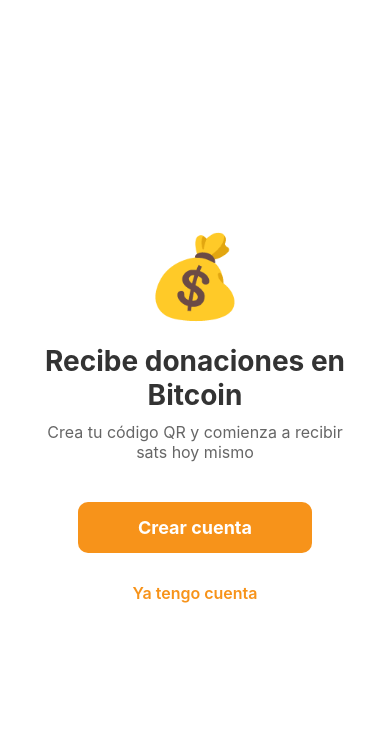
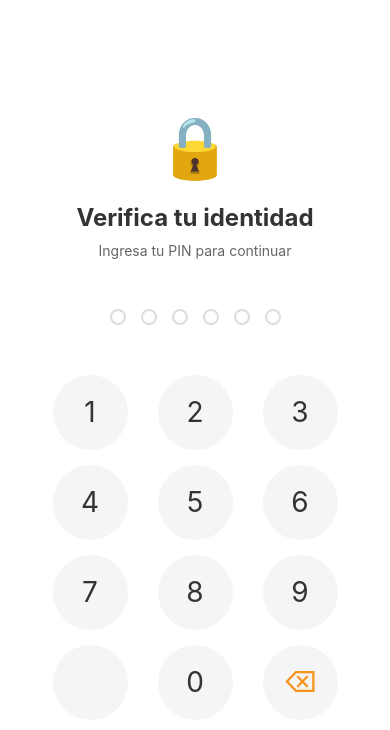
Before and after one commit to arananestor/wallet_nostr, a React Native app in the folder mobile-app/: screen /PinVerification in a window 390 px wide. Shown: the top 730 px of the page. Built offline with nearby package versions, Linux system fonts and the light colour scheme.

Commit message:
feaat:bloqueo automatico con PIN al minimizar la app

```diff
--- a/mobile-app/App.js
+++ b/mobile-app/App.js
@@ -3,6 +3,7 @@
 import { createNativeStackNavigator } from '@react-navigation/native-stack';
 import { DonationProvider } from './src/context/DonationContext';
 import { ToastProvider } from './src/context/ToastContext';
+import { AppLockProvider } from './src/context/AppLockContext';
 import DonationOverlay from './src/components/DonationOverlay';
 
 import WelcomeScreen from './src/screens/WelcomeScreen';
@@ -16,14 +17,13 @@
 import HistoryScreen from './src/screens/HistoryScreen';
 import SetupPinScreen from './src/screens/SetupPinScreen';
 import PinLoginScreen from './src/screens/PinLoginScreen';
+import PinVerificationScreen from './src/screens/PinVerificationScreen';
 
 const Stack = createNativeStackNavigator();
 
-export default function App() {
+function AppNavigator() {
   return (
-    <ToastProvider>
-      <DonationProvider>
-        <NavigationContainer>
+    <AppLockProvider>
       <DonationOverlay />
       <Stack.Navigator screenOptions={{ headerShown: false }}>
         <Stack.Screen name="Welcome" component={WelcomeScreen} />
@@ -37,7 +37,25 @@
         <Stack.Screen name="History" component={HistoryScreen} />
         <Stack.Screen name="SetupPin" component={SetupPinScreen} />
         <Stack.Screen name="PinLogin" component={PinLoginScreen} />
+        <Stack.Screen
+          name="PinVerification"
+          component={PinVerificationScreen}
+          options={{
+            presentation: 'modal',
+            gestureEnabled: false,
+          }}
+        />
       </Stack.Navigator>
+    </AppLockProvider>
+  );
+}
+
+export default function App() {
+  return (
+    <ToastProvider>
+      <DonationProvider>
+        <NavigationContainer>
+          <AppNavigator />
         </NavigationContainer>
       </DonationProvider>
     </ToastProvider>
--- /dev/null
+++ b/mobile-app/src/context/AppLockContext.js
@@ -0,0 +1,65 @@
+import { createContext, useContext, useEffect, useRef } from 'react';
+import { AppState } from 'react-native';
+import { useNavigation } from '@react-navigation/native';
+import { isPinEnabled } from '../utils/storage';
+
+const AppLockContext = createContext();
+
+export function AppLockProvider({ children }) {
+  const appState = useRef(AppState.currentState);
+  const navigation = useNavigation();
+  const lockTimeoutRef = useRef(null);
+
+  useEffect(() => {
+    const subscription = AppState.addEventListener('change', handleAppStateChange);
+
+    return () => {
+      subscription.remove();
+      if (lockTimeoutRef.current) {
+        clearTimeout(lockTimeoutRef.current);
+      }
+    };
+  }, []);
+
+  const handleAppStateChange = async (nextAppState) => {
+    // Si la app va a segundo plano o se bloquea
+    if (appState.current.match(/active/) && nextAppState.match(/inactive|background/)) {
+      console.log('📱 App va a segundo plano');
+
+      // Después de 1 segundo en background, requerir PIN
+      lockTimeoutRef.current = setTimeout(async () => {
+        const pinEnabled = await isPinEnabled();
+        if (pinEnabled) {
+          console.log('🔒 PIN será requerido al volver');
+        }
+      }, 1000);
+    }
+
+    // Si la app vuelve al frente
+    if (appState.current.match(/inactive|background/) && nextAppState === 'active') {
+      console.log('📱 App volvió al frente');
+
+      if (lockTimeoutRef.current) {
+        clearTimeout(lockTimeoutRef.current);
+      }
+
+      const pinEnabled = await isPinEnabled();
+      if (pinEnabled) {
+        console.log('🔒 Pidiendo PIN');
+        navigation.navigate('PinVerification');
+      }
+    }
+
+    appState.current = nextAppState;
+  };
+
+  return (
+    <AppLockContext.Provider value={{}}>
+      {children}
+    </AppLockContext.Provider>
+  );
+}
+
+export function useAppLock() {
+  return useContext(AppLockContext);
+}
--- /dev/null
+++ b/mobile-app/src/screens/PinVerificationScreen.js
@@ -0,0 +1,88 @@
+import { useState } from 'react';
+import { View, Text, StyleSheet } from 'react-native';
+import * as Haptics from 'expo-haptics';
+import PinInput from '../components/PinInput';
+import { verifyPin } from '../utils/storage';
+
+export default function PinVerificationScreen({ navigation }) {
+  const [pin, setPin] = useState('');
+  const [error, setError] = useState('');
+
+  const handlePinChange = async (newPin) => {
+    setPin(newPin);
+    setError('');
+
+    if (newPin.length === 6) {
+      const isValid = await verifyPin(newPin);
+
+      if (isValid) {
+        await Haptics.notificationAsync(Haptics.NotificationFeedbackType.Success);
+        navigation.goBack();
+      } else {
+        await Haptics.notificationAsync(Haptics.NotificationFeedbackType.Error);
+        setError('PIN incorrecto');
+        setPin('');
+      }
+    }
+  };
+
+  return (
+    <View style={styles.container}>
+      <View style={styles.content}>
+        <Text style={styles.emoji}>🔒</Text>
+
+        <Text style={styles.title}>Verifica tu identidad</Text>
+
+        <Text style={styles.subtitle}>
+          Ingresa tu PIN para continuar
+        </Text>
+
+        {error && (
+          <Text style={styles.error}>{error}</Text>
+        )}
+
+        <PinInput
+          pin={pin}
+          onPinChange={handlePinChange}
+          maxLength={6}
+        />
+      </View>
+    </View>
+  );
+}
+
+const styles = StyleSheet.create({
+  container: {
+    flex: 1,
+    backgroundColor: '#fff',
+  },
+  content: {
+    flex: 1,
+    padding: 20,
+    justifyContent: 'center',
+  },
+  emoji: {
+    fontSize: 60,
+    textAlign: 'center',
+    marginBottom: 20,
+  },
+  title: {
+    fontSize: 24,
+    fontWeight: 'bold',
+    textAlign: 'center',
+    marginBottom: 10,
+    color: '#333',
+  },
+  subtitle: {
+    fontSize: 14,
+    textAlign: 'center',
+    color: '#666',
+    marginBottom: 50,
+  },
+  error: {
+    fontSize: 14,
+    color: '#FF4444',
+    textAlign: 'center',
+    marginBottom: 20,
+  },
+});
```
Lines whose indentation alone changed are shown as unchanged.
